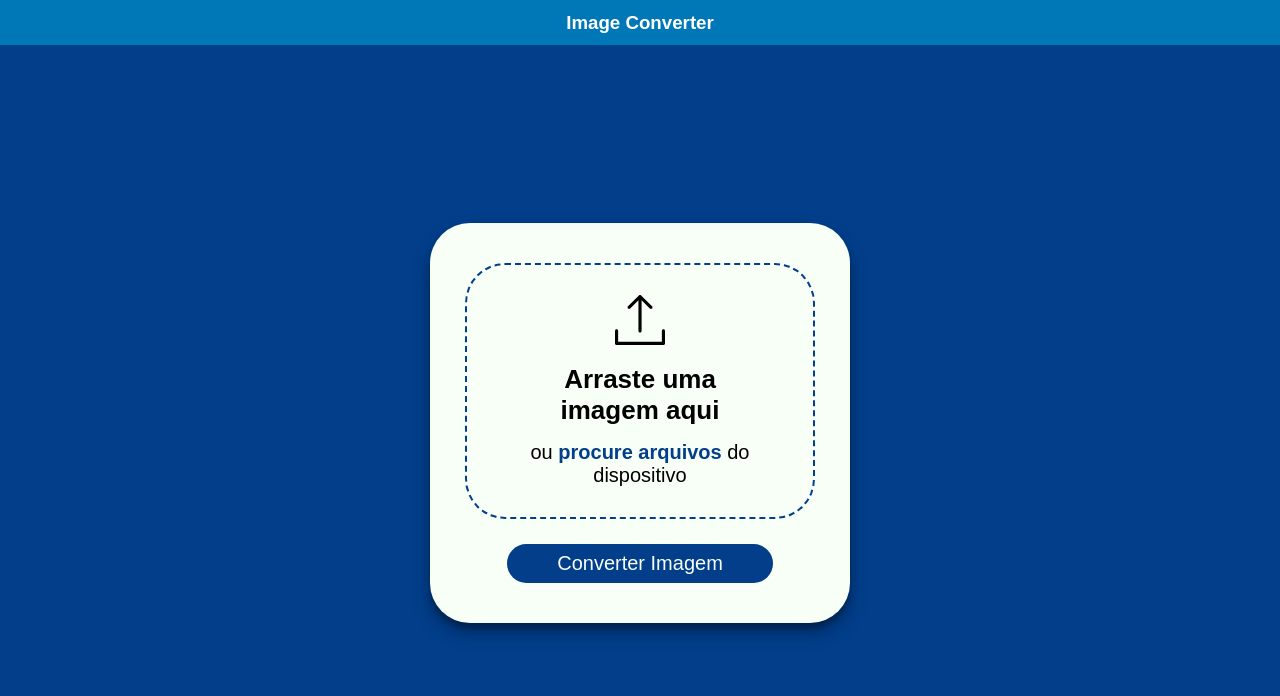
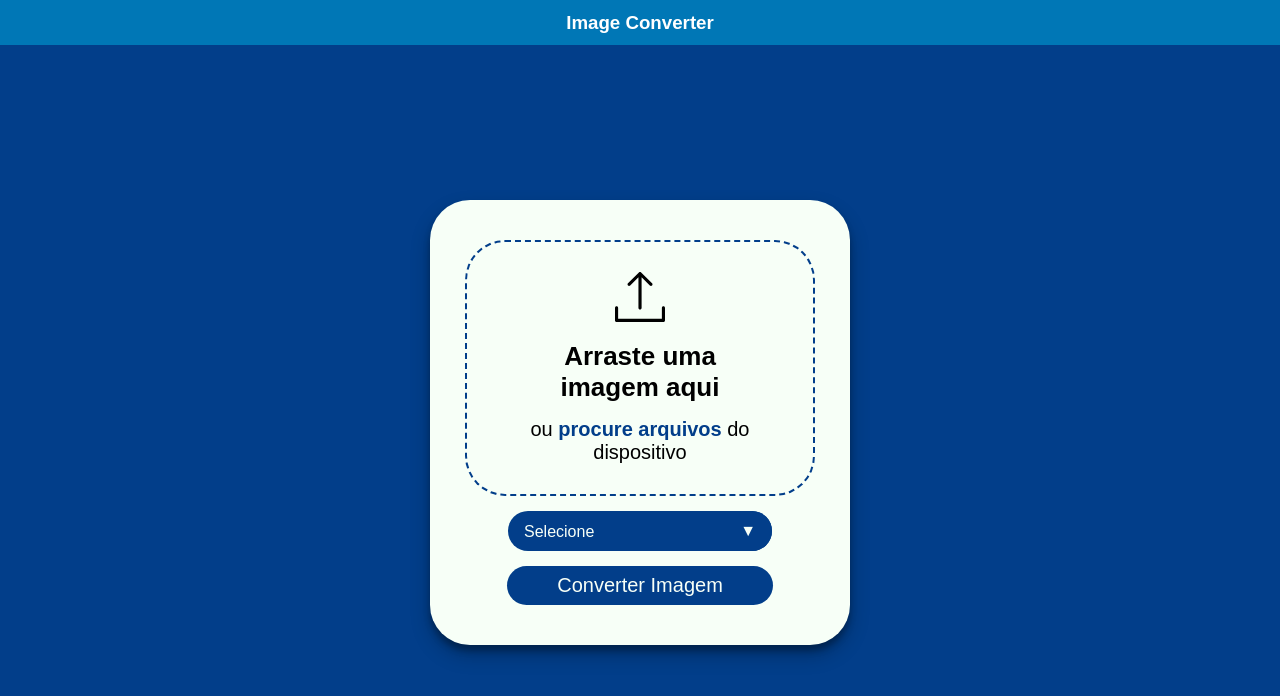
Before and after one commit to ArthurClemente/image_converter_front, a Vue app: page / in a window 1280 px wide. Shown: the top 696 px of the page. Built offline with nearby package versions, Linux system fonts and the light colour scheme; a web font is replaced by a local one.

Commit message:
feat: create select input for image type

```diff
--- a/src/components/ImageInput.vue
+++ b/src/components/ImageInput.vue
@@ -85,12 +85,14 @@
         </svg>
       </span>
     </div>
+    <Select />
     <button type="button" class="convertButton"> Converter Imagem </button>
   </section>
 </template>
 
 <script setup lang="ts">
 import { ref, watch } from 'vue';
+import Select from './Select.vue';
 
 const fileName = ref<string>('');
 const fileSize = ref<string>('');
--- /dev/null
+++ b/src/components/Select.vue
@@ -0,0 +1,63 @@
+<template>
+  <div class="select">
+    <select>
+      <option value="0">Selecione</option>
+      <option value="1">WEBP</option>
+      <option value="2">PNG</option>
+      <option value="3">JPEG</option>
+    </select>
+  </div>
+</template>
+
+
+<style scoped>
+select {
+  appearance: none;
+  outline: 10px red;
+  border: 0;
+  box-shadow: none;
+  font-family: 'Montserrat', sans-serif;
+
+  font-size: 16px;
+  flex: 1;
+  padding: 0 1em;
+  color: #f7fff7;
+  background-color: #023e8a;
+  background-image: none;
+  cursor: pointer;
+}
+select::-ms-expand {
+  display: none;
+}
+
+.select {
+  position: relative;
+  display: flex;
+  width: 16.5em;
+  height: 2.5em;
+  margin-bottom: 5px;
+  border-radius: 24px;
+  overflow: hidden;
+}
+.select::after {
+  content: '\25BC';
+  display: flex;
+  align-items: center;
+  justify-content: center;
+  position: absolute;
+  color: #f7fff7;
+  top: 0;
+  right: 0;
+  bottom: 0;
+  padding: 1em;
+  background-color: #023e8a;
+  transition: .25s all ease;
+  pointer-events: none;
+}
+/* Transition */
+.select:hover::after {
+  color: #f39c12;
+}
+
+
+</style>
```
